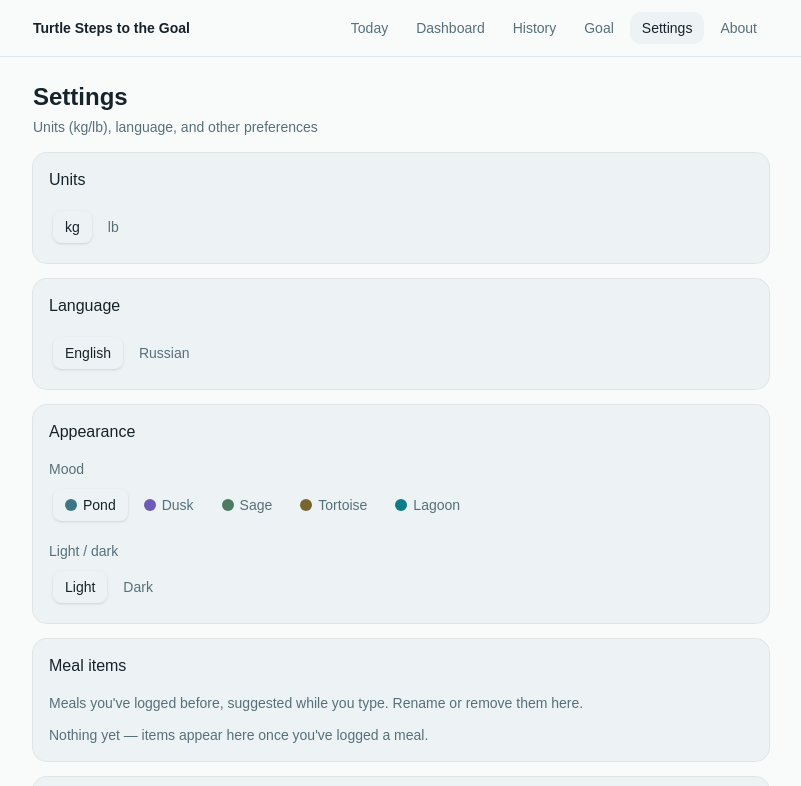
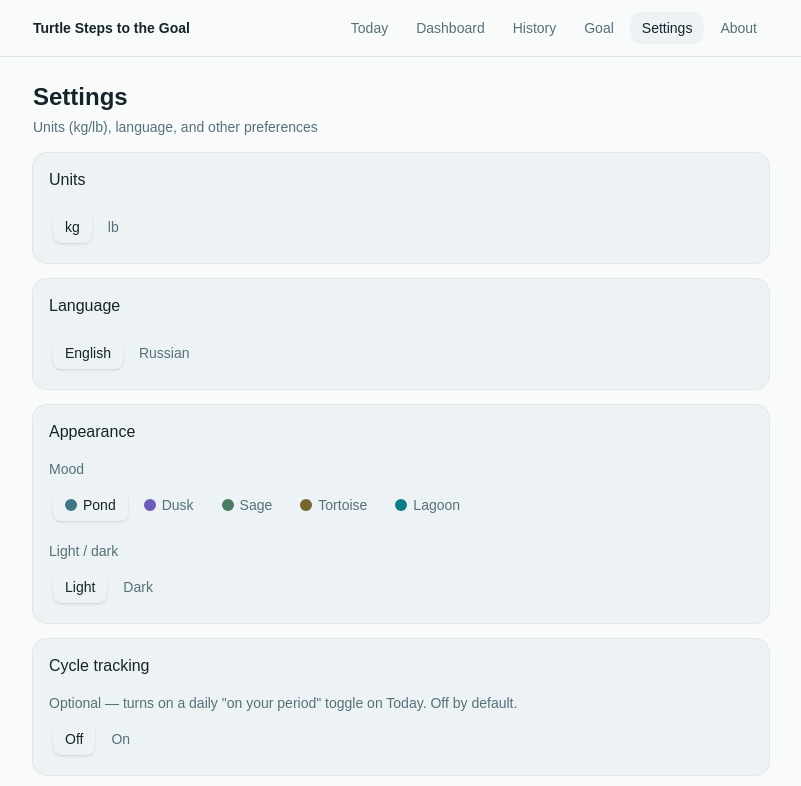
Before and after one commit to ZhannaM85/turtle-steps-to-the-goal, a React (Vite) app: page /settings in a window 1280 px wide. Shown: the top 786 px of the page, without its empty margins (239-1040 px from the left). Built offline with nearby package versions, Linux system fonts and the light colour scheme.

Commit message:
Add opt-in menstrual cycle tracker (#61)
Settings toggle (off by default, no gender field) gates a single
immediate-save "on your period today" button on Today, between Steps
and Calories. DailyEntry.onPeriod is purely additive, no schema bump.

```diff
--- a/src/data/releaseNotes.ts
+++ b/src/data/releaseNotes.ts
@@ -14,6 +14,12 @@ export interface ReleaseNote {
  * docs/issues-priority.md and docs/ARCHITECTURE.md — see CLAUDE.md.
  */
 export const releaseNotes: ReleaseNote[] = [
+  {
+    issue: 61,
+    date: '2026-07-15',
+    en: 'Added an optional cycle tracker — turn it on in Settings to log your period on the Today screen.',
+    ru: 'Добавлено отслеживание цикла — включите его в настройках, чтобы отмечать менструацию на экране «Сегодня».',
+  },
   {
     issue: 60,
     date: '2026-07-15',
--- a/src/domain/dailyEntry/DailyEntry.ts
+++ b/src/domain/dailyEntry/DailyEntry.ts
@@ -34,6 +34,11 @@ export interface DailyEntry {
   deepSleepHours?: number
   /** Step count (#60) — optional, independent of everything else. */
   steps?: number
+  /** Opt-in menstrual cycle tracking (#61) — only ever set when the user
+   * has turned the feature on in Settings (`useCycleTrackingStore`); the
+   * toggle itself is a local UI preference, not exported with backups, but
+   * this logged value is a normal field on the entry like any other. */
+  onPeriod?: boolean
   createdAt: string
   updatedAt: string
 }
--- a/src/features/daily-log/DailyEntryForm.tsx
+++ b/src/features/daily-log/DailyEntryForm.tsx
@@ -40,7 +40,7 @@ import { cn } from '@/shared/lib/utils'
 import { Button } from '@/shared/ui/button'
 import { InfoTooltip } from '@/shared/ui/info-tooltip'
 import { Input } from '@/shared/ui/input'
-import { useMealItemStore } from '@/stores'
+import { useCycleTrackingStore, useMealItemStore } from '@/stores'
 import { entryToFormValues, formValuesToEntry } from './dailyEntryFormMapping'
 import {
   deepSleepHoursSchema,
@@ -490,6 +490,9 @@ export function DailyEntryForm({
   const mealItems = useMealItemStore((state) => state.items)
   const loadMealItems = useMealItemStore((state) => state.loadItems)
   const touchMealItem = useMealItemStore((state) => state.touch)
+  // Opt-in cycle tracking (#61) — the daily toggle only renders at all when
+  // this Settings preference is on.
+  const cycleTrackingEnabled = useCycleTrackingStore((state) => state.enabled)
   useEffect(() => {
     loadMealItems()
     // eslint-disable-next-line react-hooks/exhaustive-deps
@@ -512,6 +515,7 @@ export function DailyEntryForm({
   const sleepHours = watch('sleepHours')
   const deepSleepHours = watch('deepSleepHours')
   const steps = watch('steps')
+  const onPeriod = watch('onPeriod')
   const dayEmotion = watch('emotion')
   const calorieEntries = watch('calorieEntries') ?? []
   const DayEmotionIcon = DAY_EMOTIONS.find((e) => e.value === dayEmotion)?.Icon
@@ -599,6 +603,14 @@ export function DailyEntryForm({
     clearErrors('steps')
     setIsEditingSteps(false)
     persist(getValues())
+  }
+
+  // Boolean toggle, saves immediately on click like the emotion pickers —
+  // no separate edit/save step needed for a single on/off value (#61).
+  function toggleOnPeriod() {
+    const next = !onPeriod
+    setValue('onPeriod', next, { shouldDirty: true })
+    persist({ ...getValues(), onPeriod: next })
   }
 
   function setCalorieEntries(next: CalorieEntry[]) {
@@ -885,6 +897,21 @@ export function DailyEntryForm({
         </div>
       )}
 
+      {cycleTrackingEnabled && (
+        <div className="flex items-center gap-1.5">
+          <Button
+            type="button"
+            variant="outline"
+            size="sm"
+            aria-pressed={onPeriod ?? false}
+            className={cn(onPeriod && 'bg-muted text-foreground')}
+            onClick={toggleOnPeriod}
+          >
+            {t.dailyEntry.onPeriodLabel}
+          </Button>
+        </div>
+      )}
+
       <div className="flex flex-col gap-1.5">
         <div className="flex items-center gap-1.5">
           <span className="text-sm font-medium">
--- a/src/features/daily-log/dailyEntryFormMapping.ts
+++ b/src/features/daily-log/dailyEntryFormMapping.ts
@@ -13,6 +13,7 @@ export function entryToFormValues(
     sleepHours: entry.sleepHours,
     deepSleepHours: entry.deepSleepHours,
     steps: entry.steps,
+    onPeriod: entry.onPeriod,
   }
 }
 
@@ -31,6 +32,7 @@ export function formValuesToEntry(
     sleepHours: values.sleepHours,
     deepSleepHours: values.deepSleepHours,
     steps: values.steps,
+    onPeriod: values.onPeriod,
     createdAt: identity.createdAt,
     updatedAt: new Date().toISOString(),
   }
--- a/src/features/daily-log/dailyEntryFormSchema.ts
+++ b/src/features/daily-log/dailyEntryFormSchema.ts
@@ -26,6 +26,9 @@ export const sleepHoursSchema = z.number().min(0).max(24).optional()
 export const deepSleepHoursSchema = z.number().min(0).max(24).optional()
 // Steps (#60) — optional, independent of everything else.
 export const stepsSchema = z.number().min(0).max(100000).optional()
+// Opt-in cycle tracking (#61) — only ever rendered/settable when the
+// Settings toggle is on, but the schema itself doesn't need to know that.
+export const onPeriodSchema = z.boolean().optional()
 
 export const dailyEntryFormSchema = z.object({
   weightKg: weightSchema,
@@ -35,6 +38,7 @@ export const dailyEntryFormSchema = z.object({
   sleepHours: sleepHoursSchema,
   deepSleepHours: deepSleepHoursSchema,
   steps: stepsSchema,
+  onPeriod: onPeriodSchema,
 })
 
 export type DailyEntryFormValues = z.infer<typeof dailyEntryFormSchema>
--- a/src/features/export/exportBundleSchema.ts
+++ b/src/features/export/exportBundleSchema.ts
@@ -39,6 +39,9 @@ const dailyEntrySchema = z.object({
   deepSleepHours: z.number().optional(),
   // Steps (#60) — same reasoning, purely additive/optional.
   steps: z.number().optional(),
+  // Opt-in cycle tracking (#61) — the logged value travels with a backup
+  // like any other field; only the Settings on/off toggle is local-only.
+  onPeriod: z.boolean().optional(),
   createdAt: z.string(),
   updatedAt: z.string(),
 })
--- a/src/features/settings/SettingsScreen.tsx
+++ b/src/features/settings/SettingsScreen.tsx
@@ -4,7 +4,13 @@ import {
   type Locale,
   type Dictionary,
 } from '@/i18n'
-import { useThemeStore, useUnitStore, type Mood, type Unit } from '@/stores'
+import {
+  useCycleTrackingStore,
+  useThemeStore,
+  useUnitStore,
+  type Mood,
+  type Unit,
+} from '@/stores'
 import { ExportSection } from '@/features/export'
 import { Card, CardContent, CardHeader, CardTitle } from '@/shared/ui/card'
 import { PageHeader } from '@/shared/ui/page-header'
@@ -42,6 +48,10 @@ export function SettingsScreen() {
   const setMood = useThemeStore((state) => state.setMood)
   const colorScheme = useThemeStore((state) => state.colorScheme)
   const setColorScheme = useThemeStore((state) => state.setColorScheme)
+  const cycleTrackingEnabled = useCycleTrackingStore((state) => state.enabled)
+  const setCycleTrackingEnabled = useCycleTrackingStore(
+    (state) => state.setEnabled,
+  )
 
   return (
     <div className="flex flex-col gap-4">
@@ -135,6 +145,32 @@ export function SettingsScreen() {
 
       <Card>
         <CardHeader>
+          <CardTitle>{t.settings.cycleTrackingLabel}</CardTitle>
+        </CardHeader>
+        <CardContent className="flex flex-col gap-1.5">
+          <span className="text-sm text-muted-foreground">
+            {t.settings.cycleTrackingDescription}
+          </span>
+          <ToggleGroup
+            type="single"
+            aria-label={t.settings.cycleTrackingLabel}
+            value={cycleTrackingEnabled ? 'on' : 'off'}
+            onValueChange={(value) =>
+              value && setCycleTrackingEnabled(value === 'on')
+            }
+          >
+            <ToggleGroupItem value="off">
+              {t.settings.cycleTrackingOff}
+            </ToggleGroupItem>
+            <ToggleGroupItem value="on">
+              {t.settings.cycleTrackingOn}
+            </ToggleGroupItem>
+          </ToggleGroup>
+        </CardContent>
+      </Card>
+
+      <Card>
+        <CardHeader>
           <CardTitle>{t.settings.mealItemsLabel}</CardTitle>
         </CardHeader>
         <CardContent>
--- a/src/i18n/Dictionary.ts
+++ b/src/i18n/Dictionary.ts
@@ -71,6 +71,7 @@ export interface Dictionary {
     stepsLabel: string
     editStepsLabel: string
     saveStepsLabel: string
+    onPeriodLabel: string
   }
   goal: {
     title: string
@@ -186,6 +187,10 @@ export interface Dictionary {
     releaseNotesLabel: string
     showReleaseNotes: string
     hideReleaseNotes: string
+    cycleTrackingLabel: string
+    cycleTrackingDescription: string
+    cycleTrackingOn: string
+    cycleTrackingOff: string
   }
   about: {
     title: string
--- a/src/i18n/en.ts
+++ b/src/i18n/en.ts
@@ -98,6 +98,7 @@ export const en: Dictionary = {
     stepsLabel: 'Steps',
     editStepsLabel: 'Edit steps',
     saveStepsLabel: 'Save steps',
+    onPeriodLabel: 'On your period today',
   },
   goal: {
     title: 'Goal',
@@ -223,6 +224,11 @@ export const en: Dictionary = {
     releaseNotesLabel: 'Release notes',
     showReleaseNotes: 'Show release notes',
     hideReleaseNotes: 'Hide release notes',
+    cycleTrackingLabel: 'Cycle tracking',
+    cycleTrackingDescription:
+      "Optional — turns on a daily \"on your period\" toggle on Today. Off by default.",
+    cycleTrackingOn: 'On',
+    cycleTrackingOff: 'Off',
   },
   about: {
     title: 'About',
--- a/src/i18n/ru.ts
+++ b/src/i18n/ru.ts
@@ -98,6 +98,7 @@ export const ru: Dictionary = {
     stepsLabel: 'Шаги',
     editStepsLabel: 'Изменить шаги',
     saveStepsLabel: 'Сохранить шаги',
+    onPeriodLabel: 'Сегодня менструация',
   },
   goal: {
     title: 'Цель',
@@ -225,6 +226,11 @@ export const ru: Dictionary = {
     releaseNotesLabel: 'История изменений',
     showReleaseNotes: 'Показать историю изменений',
     hideReleaseNotes: 'Скрыть историю изменений',
+    cycleTrackingLabel: 'Отслеживание цикла',
+    cycleTrackingDescription:
+      'Необязательно — включает переключатель «менструация» на экране «Сегодня». По умолчанию выключено.',
+    cycleTrackingOn: 'Вкл',
+    cycleTrackingOff: 'Выкл',
   },
   about: {
     title: 'О приложении',
--- /dev/null
+++ b/src/stores/cycleTrackingStore.ts
@@ -0,0 +1,26 @@
+import { create } from 'zustand'
+import { createJSONStorage, persist } from 'zustand/middleware'
+
+/**
+ * Opt-in menstrual cycle tracking (#61) — off by default, no gender field.
+ * A local-only UI preference, same as unit/theme: not part of the export
+ * bundle (see exportBundleSchema.ts — only DailyEntry.onPeriod itself,
+ * the logged data, travels with a backup; this on/off switch doesn't).
+ */
+interface CycleTrackingStoreState {
+  enabled: boolean
+  setEnabled: (enabled: boolean) => void
+}
+
+export const useCycleTrackingStore = create<CycleTrackingStoreState>()(
+  persist(
+    (set) => ({
+      enabled: false,
+      setEnabled: (enabled) => set({ enabled }),
+    }),
+    {
+      name: 'turtle-steps-cycle-tracking',
+      storage: createJSONStorage(() => localStorage),
+    },
+  ),
+)
--- a/src/stores/index.ts
+++ b/src/stores/index.ts
@@ -9,3 +9,4 @@ export { useUnitStore } from './unitStore'
 export type { Unit } from './unitStore'
 export { useMealItemStore } from './mealItemStore'
 export { useGoalCelebrationStore } from './goalCelebrationStore'
+export { useCycleTrackingStore } from './cycleTrackingStore'
```
Also changed, not shown: 3 other files (tests, documents, lock files or other folders).
